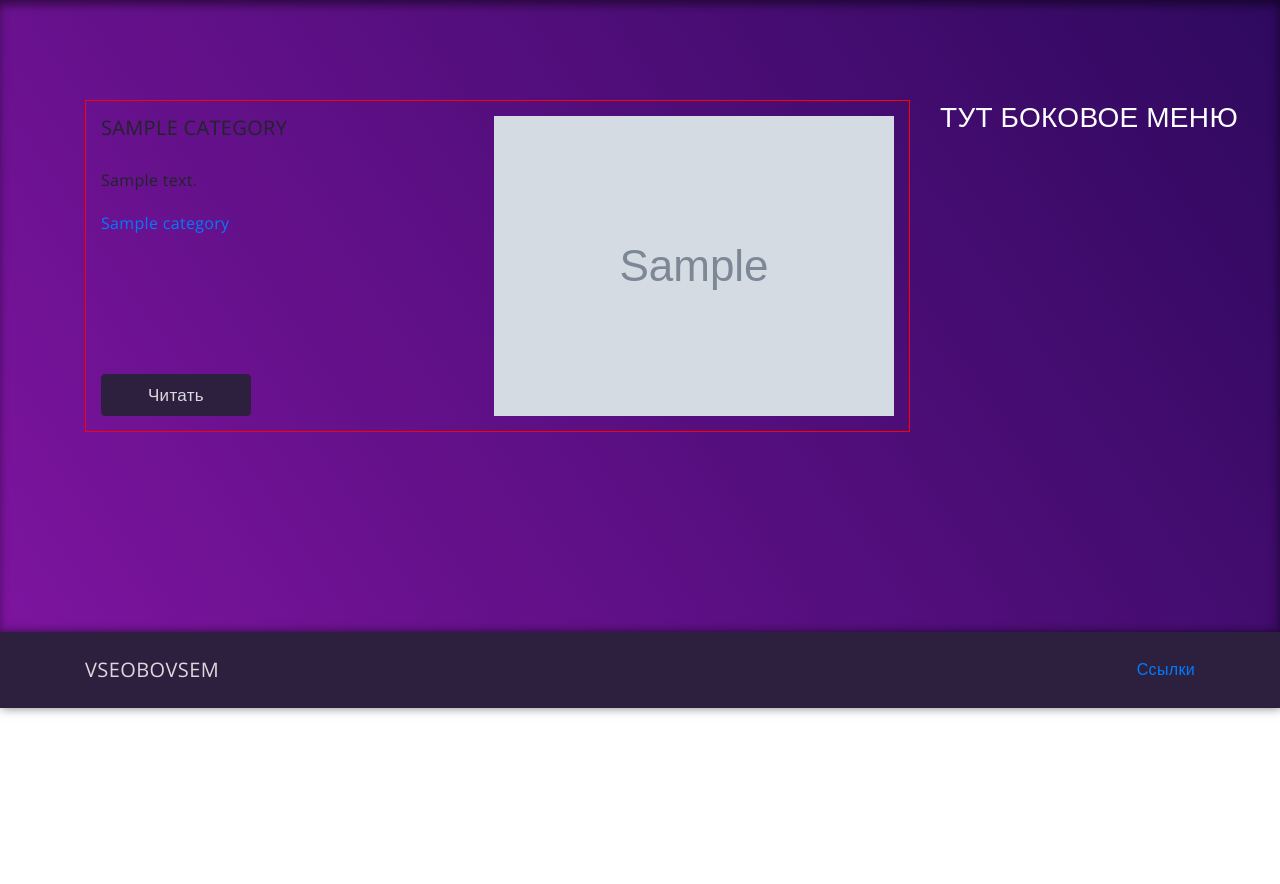
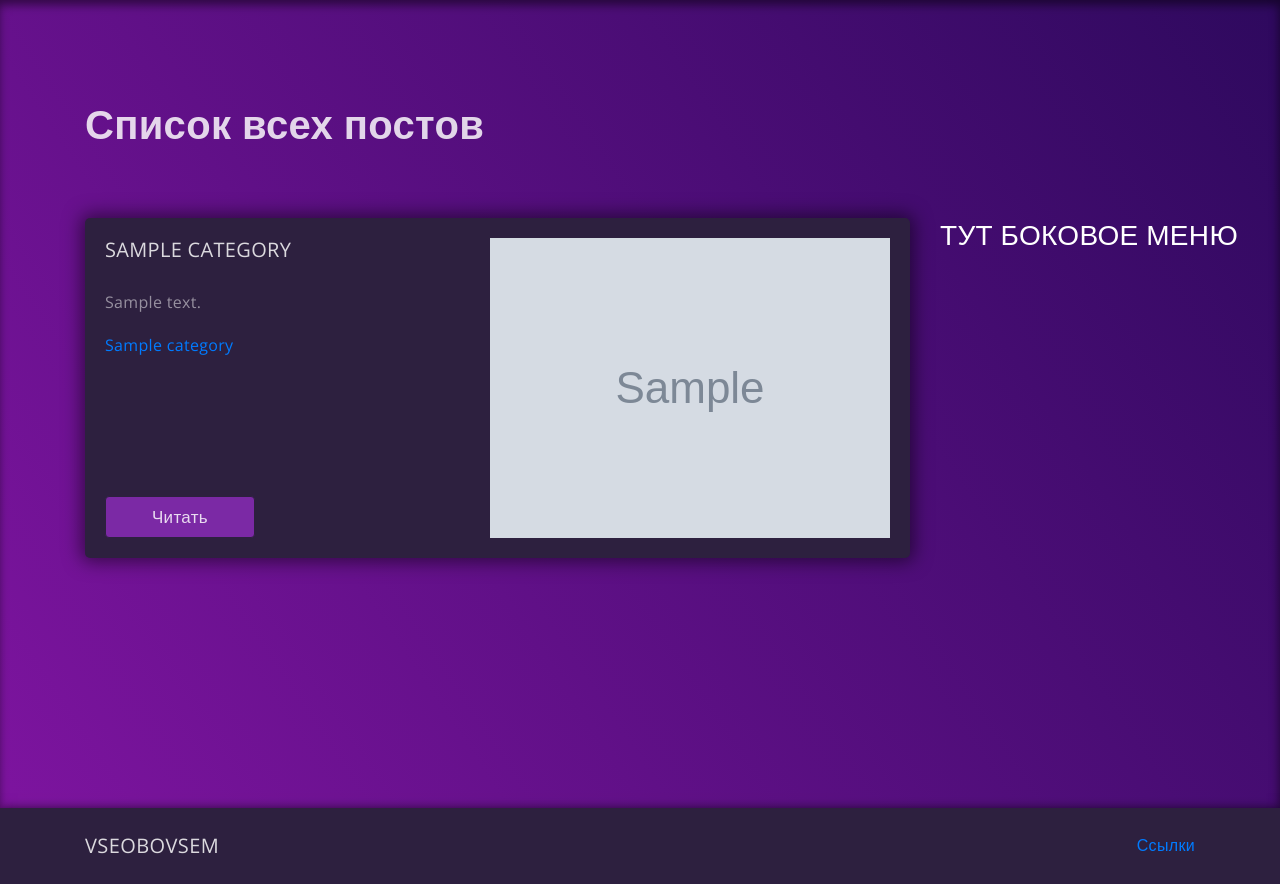
Before and after one commit to Beloslav13/django_site, a Django app: template voit_it/blogengine/templates/blogengine/posts_list.html in a window 1280 px wide. Shown: the part 70-954 px from the top of the page. Run offline with Django 3.2, Linux system fonts and the light colour scheme; the template is opened without the code that fills it: most values are stand-ins (such as "Sample title", 1, 10 or a date in 2020); grey boxes marked "Sample" are stand-in pictures; some libraries are stand-ins or nearby versions.

Commit message:
представление списка постов приблеженное к боевому

```diff
--- a/voit_it/blogengine/static/css/blog_css.css
+++ b/voit_it/blogengine/static/css/blog_css.css
@@ -21,6 +21,7 @@ div, p, form, input, a, span, button {
 p {
     letter-spacing: 0.02em;
     line-height: 1.3em;
+    color: rgba(255,255,255,.5);
 }
 
 a, button, button:hover, button:focus, button:active, a:hover, a:active {
@@ -58,6 +59,7 @@ h1, h2, h3, h4, h5, h6 {
 	padding: 0;
 	margin: 0;
 	text-transform: uppercase;
+    color: #ffffffd4;
 }
 
 h1, h2 {
@@ -155,36 +157,58 @@ div, p, form, input, a, span, button {
     padding-top: 100px;
 }
 
+.post-main-title {
+    font-size: 40px;
+    margin-bottom: 70px;
+    text-align: left;
+    text-transform: none;
+}
+
 .post-wrap {
-    margin-bottom: 50px;
+    margin-bottom: 100px;
+    background: #2d203f;
+    border-radius: 5px;
+    box-shadow: 0px 0px 18px 4px rgba(0, 0, 0, 0.5);
+}
+
+.post-wrap:hover {
+    background-color: #211143;
+    transition: ease 0.5s;
+    cursor: pointer;
 }
 
 .post {
     /*margin-bottom: 100px;*/
     justify-content: space-between;
-    border: 1px solid red;
-    padding: 15px;
+    padding: 20px;
 }
 
 .post-text {
     flex-direction: column;
     justify-content: space-between;
+    padding-right: 20px;
 }
 
 .post-title {
-
+    font-size: 20px;
 }
 
 .post-text_detail {
     margin-top: 30px;
+    color: rgba(255,255,255,.5);
 }
 
 .category-wrap {
     margin-top: 20px;
 }
 
+.category-wrap a {
+    display: inline-block;
+}
+
 .btn-post {
     margin-top: auto;
+    background: #7b29a5;
 }
 
 .post-img {
--- a/voit_it/blogengine/templates/blogengine/posts_list.html
+++ b/voit_it/blogengine/templates/blogengine/posts_list.html
@@ -8,6 +8,13 @@
 
 <section class="main-section section-bg section-bg_pt">
     <div class="container" role="main">
+        <div class="row">
+            <div class="col-lg-12">
+                <h2 class="post-main-title">
+                    Список всех постов
+                </h2>
+            </div>
+        </div>
         <div class="row">
             <div class="col-sm-9">
                 <div class="row">
```
